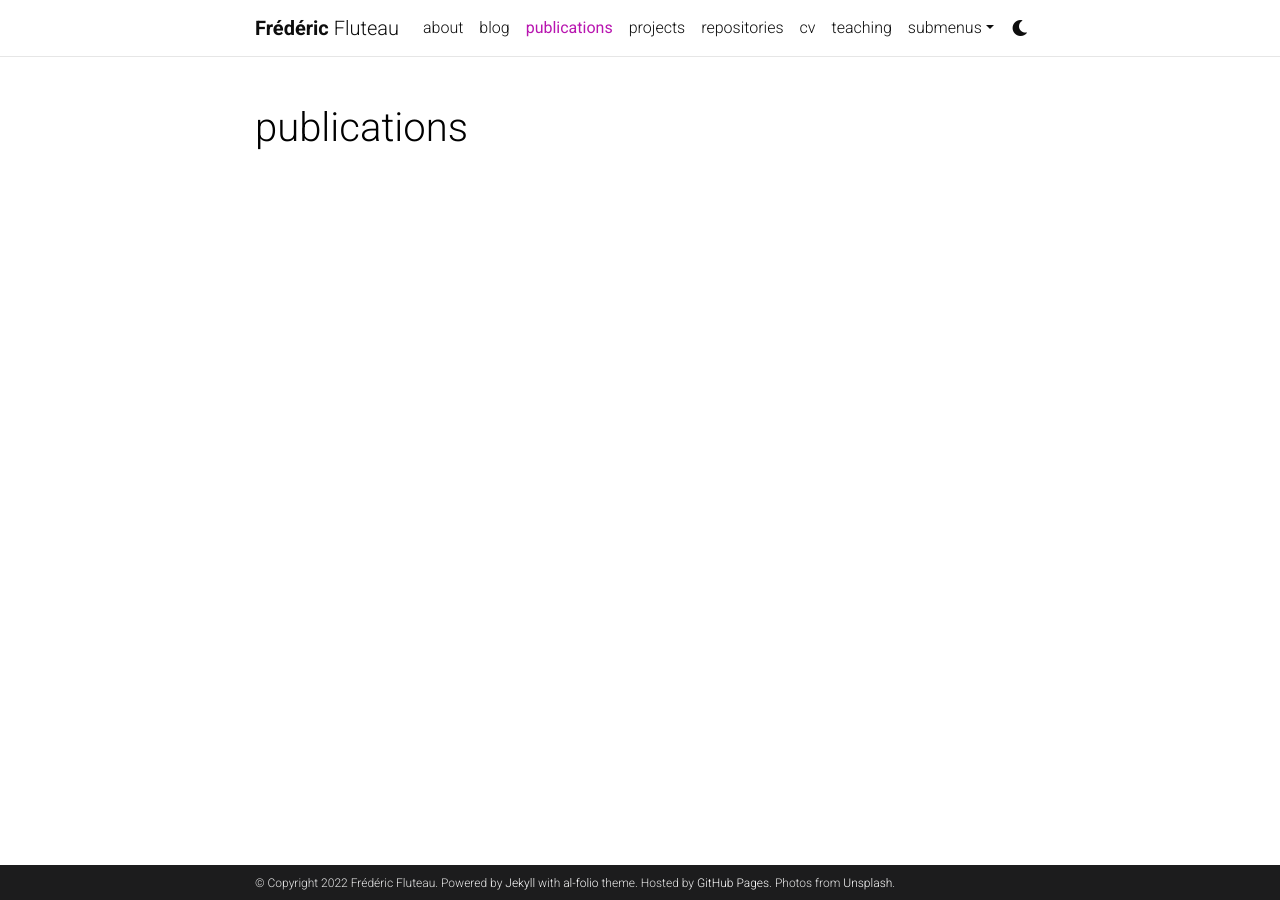
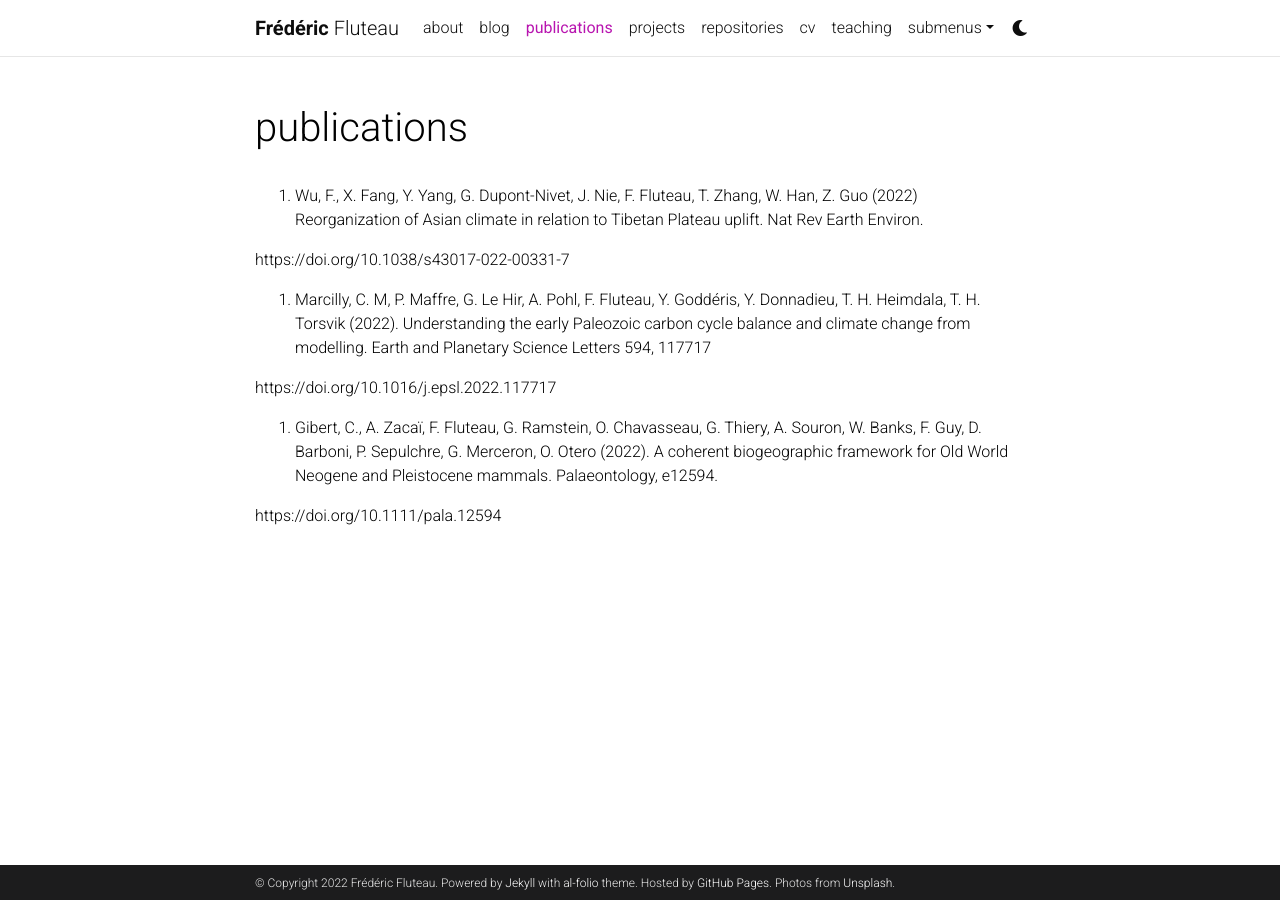
Before and after one commit to fredflut/fredflut.github.io, a Jekyll site: the page built from _pages/publications.md, in a window 1280 px wide. Built offline with Jekyll 4.4.1, drawn with Linux system fonts in a browser that asks for light colours; comment, search, counter and statistics services are not loaded; a style sheet for code colours, icons or effects is not loaded.

Commit message:
Update publications.md

```diff
--- a/_pages/publications.md
+++ b/_pages/publications.md
@@ -14,3 +14,19 @@ nav_order: 1
 {% endfor %}
 
 </div>
+
+70. Wu, F., X. Fang, Y. Yang, G. Dupont-Nivet, J. Nie, F. Fluteau, T. Zhang, W. Han, Z. Guo (2022) Reorganization of Asian climate in relation to Tibetan Plateau uplift. Nat Rev Earth Environ.
+
+https://doi.org/10.1038/s43017-022-00331-7
+
+
+
+69. Marcilly, C. M, P. Maffre, G. Le Hir, A. Pohl, F. Fluteau, Y. Goddéris, Y. Donnadieu, T. H. Heimdala, T. H. Torsvik (2022). Understanding the early Paleozoic carbon cycle balance and climate change from modelling. Earth and Planetary Science Letters 594, 117717
+
+https://doi.org/10.1016/j.epsl.2022.117717
+
+
+
+68. Gibert, C., A. Zacaï, F. Fluteau, G. Ramstein, O. Chavasseau, G. Thiery, A. Souron, W. Banks, F. Guy, D. Barboni, P. Sepulchre, G. Merceron, O. Otero (2022). A coherent biogeographic framework for Old World Neogene and Pleistocene mammals. Palaeontology, e12594.
+
+https://doi.org/10.1111/pala.12594
```
